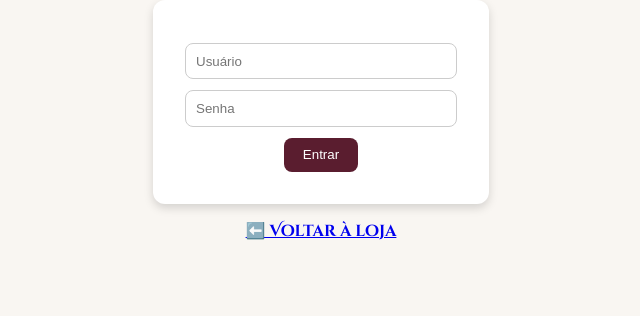
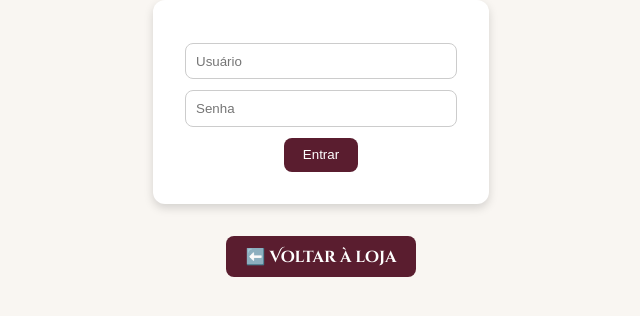
Before and after one commit to forosfotos-eng/vinstore, a plain HTML site: page admin-login.html in a window 1280 px wide. Shown: the part 126-442 px from the top of the page, without its empty margins (319-959 px from the left). Drawn offline with Linux system fonts and the light colour scheme.

Commit message:
Update admin-login.html

```diff
--- a/admin-login.html
+++ b/admin-login.html
@@ -11,6 +11,8 @@ form {background:#fff; display:inline-block; padding:2rem; border-radius:12px; b
 input {display:block; width:250px; margin:0.7rem auto; padding:0.6rem; border-radius:8px; border:1px solid #ccc;}
 button {background:#5a1d2f; color:#fff; border:none; padding:0.6rem 1.2rem; border-radius:8px; cursor:pointer;}
 button:hover {background:#a0435c;}
+.btn-voltar {display:inline-block; background-color:#5a1d2f; color:#fff; padding:0.6rem 1.2rem; border-radius:8px; text-decoration:none; margin-top:1rem; transition:0.3s;}
+.btn-voltar:hover {background-color:#ffdab9; color:#5a1d2f;}
 </style>
 </head>
 <body>
```
